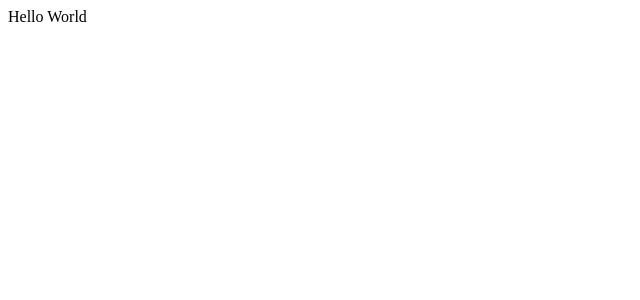
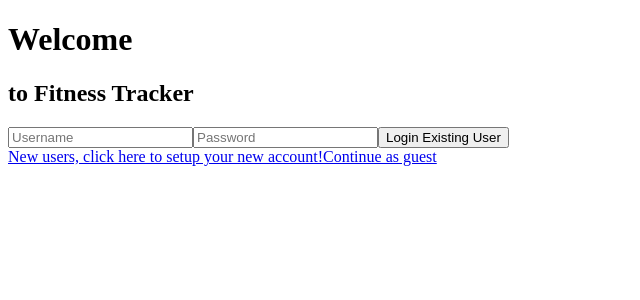
Before and after one commit to BNorris506/Fitness-Tracker-React, a React (Create React App) app: page / in a window 1280 px wide. Shown: the top 300 px of the page, without its empty margins (0-640 px from the left). Built offline with nearby package versions, Linux system fonts and the light colour scheme; the HTML template or start-up script is replaced by a standard one.

Commit message:
Basic setup complete and Routines pulling appropriately

```diff
--- /dev/null
+++ b/src/Components/Activities.jsx
@@ -0,0 +1,17 @@
+import React, { useState, useEffect } from "react";
+import { getActivities } from "../api/auth";
+
+const Activities = () => {
+  const [activities, setActivities] = useState([]);
+  setActivities(getActivities());
+  return (
+    <div>
+      <div className="activity_list">
+        <p>Name: {activities.name}</p>
+        <p>Description: {activities.description}</p>
+      </div>
+    </div>
+  );
+};
+
+export default Activities;
--- /dev/null
+++ b/src/Components/ErrorComponent.jsx
@@ -0,0 +1,7 @@
+import React from "react";
+
+const ErrorComponent = () => {
+  return <div>Error! This page is not found!</div>;
+};
+
+export default ErrorComponent;
--- /dev/null
+++ b/src/Components/MyRoutines.jsx
@@ -0,0 +1,20 @@
+import React, { useState, useEffect } from "react";
+import { getRoutines } from "../api/auth";
+
+const MyRoutines = () => {
+  const [routines, setRoutines] = useState([]);
+  setRoutines(getRoutines());
+  const myRoutines = routines.filter((routine) => {
+    routine.creatorId = user.id;
+  });
+  return (
+    <div>
+      <div className="routine_list">
+        <p>Name: {myRoutines.name}</p>
+        <p>Goal: {myRoutines.goal}</p>
+      </div>
+    </div>
+  );
+};
+
+export default MyRoutines;
--- a/src/Components/Nav.jsx
+++ b/src/Components/Nav.jsx
@@ -15,8 +15,9 @@ export const Nav = ({ userData }) => {
       <Link to="/">Home</Link>
       <Link to="/login">Log In</Link>
       <Link to="/register">Register</Link>
-      <Link to="/userinfo">Routines and Activities</Link>
-      <Link to="/createactivity">Activity+</Link>
+      <Link to="/routines">Routines</Link>
+      <Link to="/activities">Activities</Link>
+      <Link to="/my_routines">My Routines</Link>
     </div>
   );
 };
--- a/src/Components/Register.jsx
+++ b/src/Components/Register.jsx
@@ -1,5 +1,5 @@
 import React, { useState } from "react";
-import { registerUser } from "../../api/auth";
+import { registerUser } from "../api/auth";
 
 const Register = ({ setToken }) => {
   const [username, setUsername] = useState("");
--- /dev/null
+++ b/src/Components/Routines.jsx
@@ -0,0 +1,29 @@
+import React, { useState, useEffect } from "react";
+import { getRoutines } from "../api/auth";
+
+const Routines = () => {
+  const [routines, setRoutines] = useState([]);
+
+  useEffect(() => {
+    const routinesArr = async () => {
+      const data = await getRoutines();
+      setRoutines(data);
+    };
+    routinesArr();
+  }, []);
+  console.log("I'm the routines:", routines);
+
+  return (
+    <div className="routine_list">
+      {routines.map((routine) => (
+        <div>
+          <p>Name: {routine.name}</p>
+          <p>Goal: {routine.goal}</p>
+          <p>Creator Name: {routine.creatorName}</p>
+        </div>
+      ))}
+    </div>
+  );
+};
+
+export default Routines;
--- /dev/null
+++ b/src/Components/Welcome.jsx
@@ -0,0 +1,57 @@
+import React, { useState } from "react";
+import { Link } from "react-router-dom";
+import { loginUser } from "../api/auth";
+
+const Welcome = ({ setToken }) => {
+  const [username, setUsername] = useState("");
+  const [password, setPassword] = useState("");
+
+  return (
+    // return the login screen with a register component/redirect for new user registration if clicked
+    <div>
+      <form
+        onSubmit={async (e) => {
+          try {
+            e.preventDefault();
+            // use loginUser to go to API and pull token if you are already registered user
+            const token = await loginUser(username, password);
+            setToken(token);
+            localStorage.setItem("token", token);
+          } catch (error) {
+            console.error(error);
+          }
+        }}
+      >
+        <h1>Welcome</h1>
+        <h2> to Fitness Tracker</h2>
+        <input
+          type="text"
+          value={username}
+          placeholder="Username"
+          required
+          onChange={(e) => {
+            setUsername(e.target.value);
+          }}
+        ></input>
+        <input
+          type="password"
+          value={password}
+          placeholder="Password"
+          required
+          onChange={(e) => {
+            setPassword(e.target.value);
+          }}
+        ></input>
+        <button type="submit">Login Existing User</button>
+      </form>
+      <div className="links">
+        <Link to="/register">
+          New users, click here to setup your new account!
+        </Link>
+        <Link to="/guest">Continue as guest</Link>
+      </div>
+    </div>
+  );
+};
+
+export default Welcome;
--- a/api/auth.js
+++ b/src/api/auth.js
@@ -49,6 +49,7 @@ export const loginUser = async (username, password) => {
         console.log(error);
     }
 };
+
 export const fetchMe = async (token) => {
   try {
     const response = await fetch ('http://fitnesstrac-kr.herokuapp.com/api/users/me',
@@ -145,16 +146,27 @@ export const getRoutineByActivityId = async (activityId) => {
 }
 
 // GET /api/routines
+// export const getRoutines = async () => {
+//     fetch('http://fitnesstrac-kr.herokuapp.com/api/routines', {
+//     headers: {
+//       'Content-Type': 'application/json',
+//     },
+//   }).then(response => response.json())
+//     .catch(console.error);
+// }
+
 export const getRoutines = async () => {
-    fetch('http://fitnesstrac-kr.herokuapp.com/api/routines', {
+  try{
+   const response = await fetch('http://fitnesstrac-kr.herokuapp.com/api/routines', {
     headers: {
-      'Content-Type': 'application/json',
-    },
-  }).then(response => response.json())
-    .then(result => {
-      console.log(result);
-    })
-    .catch(console.error);
+    'Content-Type': 'application/json',
+  },
+});
+const result = await response.json();
+return result;
+} catch (error) {
+    console.log(error);
+}
 }
 
 // POST /api/routines (*)
--- a/src/app.jsx
+++ b/src/app.jsx
@@ -1,58 +1,50 @@
 import "./app.css";
-// import FetchPosts from "./src/Components/FetchPosts";
 import React, { useState, useEffect } from "react";
-// import { PostsView } from "./src/Components/PostsView";
-// import Register from "./Components/Register";
-// import { fetchMe } from "../api/auth";
-// import { LogIn } from "./src/Components/LoginOut";
-// import { NewPostForm } from "./src/Components/NewPost";
-// import { UserInfo } from "./Components/UserInfo";
-// import { Nav } from "./Components/Nav";
+import Register from "./Components/Register";
+import Welcome from "./Components/Welcome";
+import Routines from "./Components/Routines";
+import MyRoutines from "./Components/MyRoutines";
+import Activities from "./Components/Activities";
+import ErrorComponent from "./Components/ErrorComponent";
+import LogIn from "./Components/LogIn";
+import { fetchMe } from "./api/auth";
 import { Route, Routes } from "react-router-dom";
 
-function App(props) {
-  return <div>Hello World</div>;
+function App() {
+  const [token, setToken] = useState(localStorage.getItem("token"));
+  const [user, setUser] = useState("");
+
+  useEffect(() => {
+    const getMe = async () => {
+      const data = await fetchMe(token);
+      setUser(data);
+    };
+    if (token) {
+      getMe();
+    }
+  }, [token]);
+
+  return (
+    <div>
+      <Routes>
+        <Route path="/" element={<Welcome />}></Route>
+        <Route path="/login" element={<LogIn setToken={setToken} />}></Route>
+        <Route
+          path="/register"
+          element={<Register setToken={setToken} />}
+        ></Route>
+        <Route path="/routines" element={<Routines />}></Route>
+        <Route
+          path="/my_routines"
+          element={<MyRoutines setToken={setToken} />}
+        ></Route>
+        <Route path="/activities" element={<Activities />}></Route>
+        <Route path="*" element={<ErrorComponent />}>
+          {" "}
+        </Route>
+      </Routes>
+    </div>
+  );
 }
 
-// function App() {
-//   const [posts, setPost] = useState([]);
-//   const [token, setToken] = useState(localStorage.getItem("token"));
-//   const [userData, setUserData] = useState({});
-
-//   useEffect(() => {
-//     FetchPosts(setPost);
-//   }, []);
-
-//   useEffect(() => {
-//     const getMe = async () => {
-//       const data = await fetchMe(token);
-//       setUserData(data);
-//     };
-//     if (token) {
-//       getMe();
-//     }
-//   }, [token]);
-
-//   return (
-//     <div className="App">
-//       <Nav userData={userData} post={posts}></Nav>
-//       <Routes>
-//         <Route path="/Login" element={<LogIn setToken={setToken} />}></Route>
-//         <Route
-//           path="/Register"
-//           element={<Register setToken={setToken} />}
-//         ></Route>
-//         <Route
-//           path="/"
-//           element={<RoutineActivities posts={posts} token={token} />}
-//         ></Route>
-//         <Route
-//           path="/Routines"
-//           element={<UserInfo userData={userData} token={token} />}
-//         ></Route>
-//         <Route path="/Activities" element={<Activity token={token} />}></Route>
-//       </Routes>
-//     </div>
-//   );
-// }
 export default App;
```
Also changed, not shown: src/Components/Login.jsx (+4 -3 lines), src/Components/UserInfo.jsx (deleted, +0 -50 lines).
